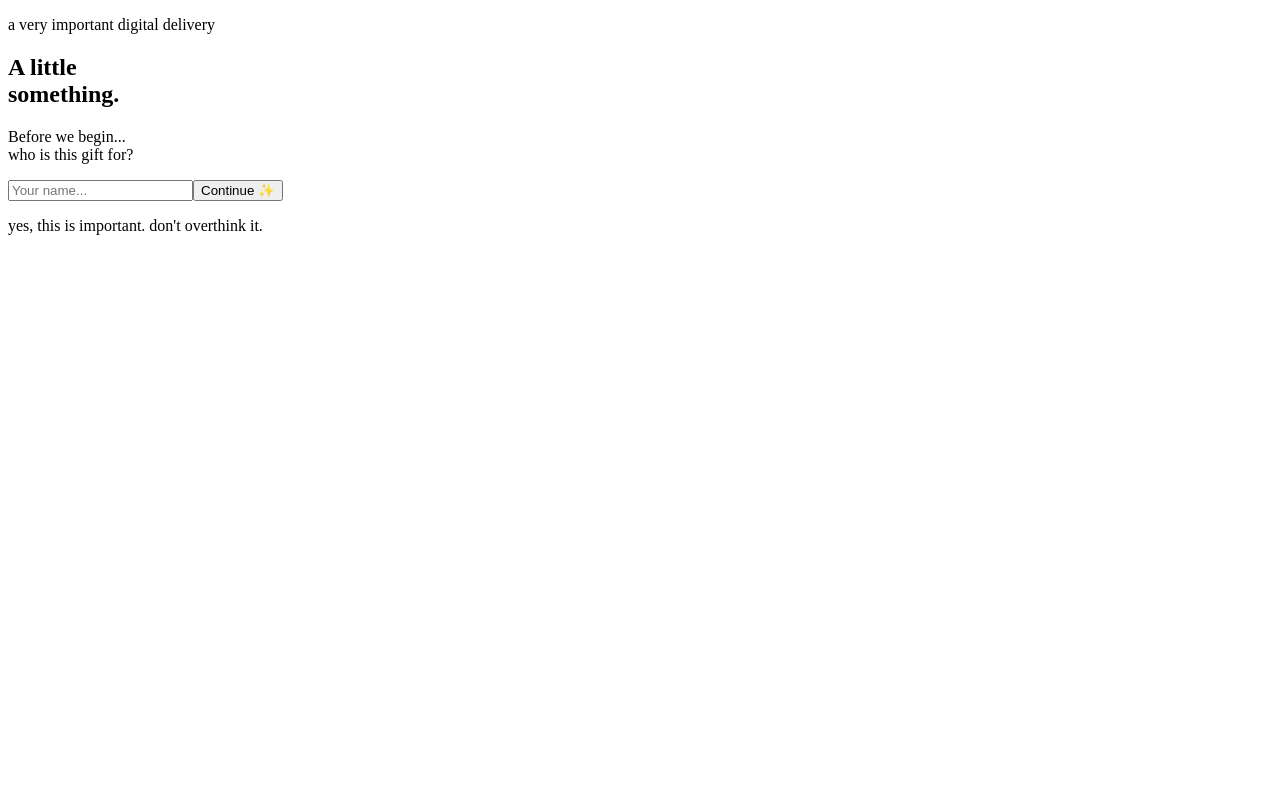
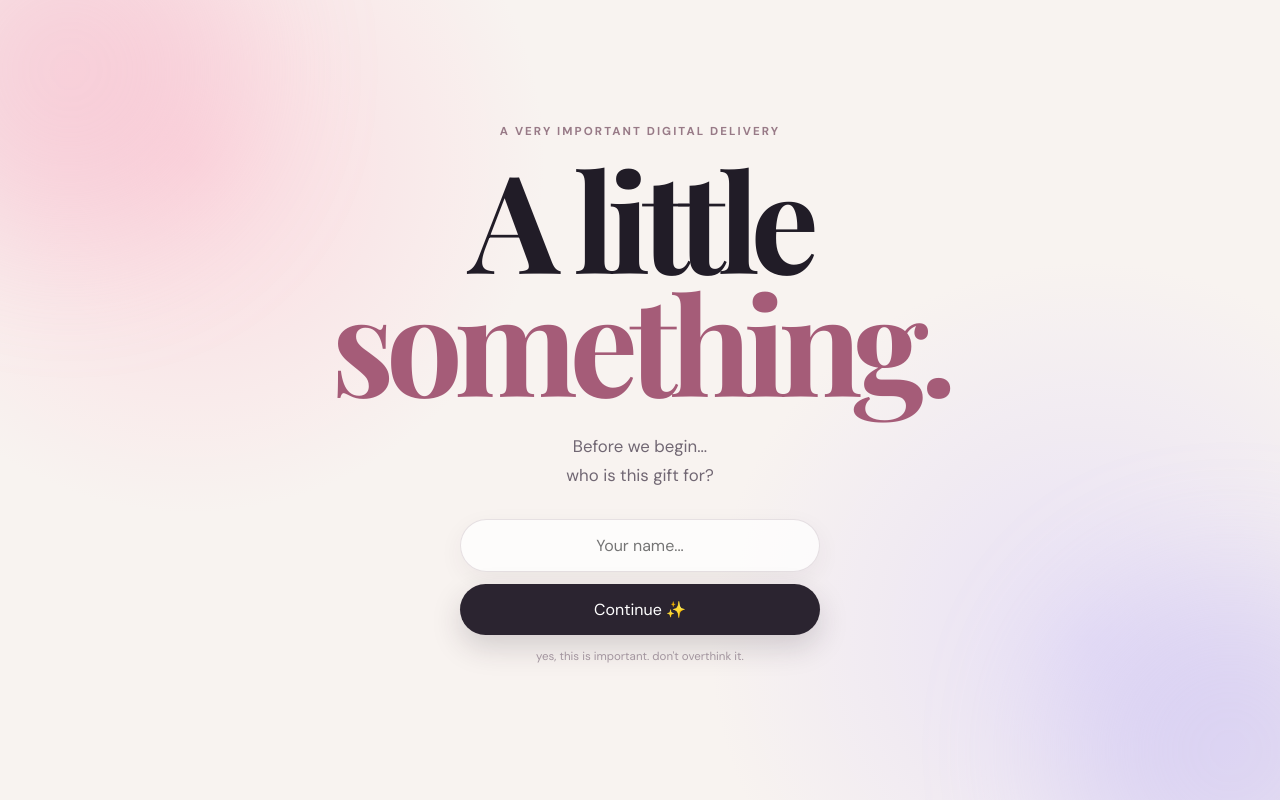
Before and after one commit to abhigyan025/Rakhi-digi-gifts, a React (Vite) app: page / in a window 1280 px wide. Built offline with nearby package versions, Linux system fonts and the light colour scheme.

Commit message:
Update styles.css

```diff
--- a/src/styles.css
+++ b/src/styles.css
@@ -1,3 +1,334 @@
+@import url("https://fonts.googleapis.com/css2?family=DM+Sans:wght@400;500;600;700&family=Playfair+Display:wght@500;600;700&display=swap");
+
+:root {
+  font-family: "DM Sans", sans-serif;
+  color: #211c27;
+  background: #f8f3f0;
+  font-synthesis: none;
+  text-rendering: optimizeLegibility;
+}
+
+* {
+  box-sizing: border-box;
+}
+
+html {
+  scroll-behavior: smooth;
+}
+
+body {
+  margin: 0;
+  min-width: 320px;
+}
+
+button {
+  font: inherit;
+}
+
+.app {
+  min-height: 100svh;
+  overflow: hidden;
+  background:
+    radial-gradient(
+      circle at 15% 20%,
+      rgba(255, 188, 205, 0.45),
+      transparent 28%
+    ),
+    radial-gradient(
+      circle at 85% 80%,
+      rgba(201, 189, 255, 0.35),
+      transparent 30%
+    ),
+    #f8f3f0;
+}
+
+.hero {
+  position: relative;
+  min-height: 100svh;
+  display: flex;
+  align-items: center;
+  justify-content: center;
+  padding: 32px 20px;
+  overflow: hidden;
+}
+
+.intro,
+.gift-content {
+  position: relative;
+  z-index: 2;
+  width: min(720px, 100%);
+  text-align: center;
+  animation: appear 0.8s ease both;
+}
+
+.eyebrow {
+  margin: 0 0 18px;
+  color: #987a87;
+  font-size: 0.72rem;
+  font-weight: 700;
+  letter-spacing: 0.18em;
+  text-transform: uppercase;
+}
+
+h1 {
+  margin: 0;
+  font-family: "Playfair Display", serif;
+  font-size: clamp(4rem, 14vw, 8.5rem);
+  line-height: 0.9;
+  letter-spacing: -0.06em;
+}
+
+h1 span {
+  font-style: italic;
+  color: #a55c78;
+}
+
+.subtitle {
+  margin: 30px auto;
+  color: #716773;
+  font-size: 1.05rem;
+  line-height: 1.7;
+}
+
+.open-button,
+.actions button {
+  border: 0;
+  border-radius: 999px;
+  padding: 15px 25px;
+  color: white;
+  background: #2b2430;
+  cursor: pointer;
+  box-shadow: 0 12px 30px rgba(43, 36, 48, 0.18);
+  transition:
+    transform 0.2s ease,
+    box-shadow 0.2s ease;
+}
+
+.open-button:hover,
+.actions button:hover {
+  transform: translateY(-3px);
+  box-shadow: 0 16px 35px rgba(43, 36, 48, 0.23);
+}
+
+.tiny-note {
+  margin-top: 14px;
+  color: #a2949e;
+  font-size: 0.72rem;
+}
+
+.glow {
+  position: absolute;
+  width: 340px;
+  height: 340px;
+  border-radius: 50%;
+  filter: blur(70px);
+  opacity: 0.35;
+  pointer-events: none;
+}
+
+.glow-one {
+  top: -100px;
+  left: -100px;
+  background: #f3a9c1;
+}
+
+.glow-two {
+  right: -120px;
+  bottom: -120px;
+  background: #b8adf2;
+}
+
+.gift-content {
+  max-width: 680px;
+}
+
+.gift-content h1 {
+  font-size: clamp(3.6rem, 11vw, 6.5rem);
+  margin-bottom: 32px;
+}
+
+.card {
+  position: relative;
+  padding: clamp(28px, 6vw, 48px);
+  border: 1px solid rgba(120, 95, 110, 0.14);
+  border-radius: 28px;
+  background: rgba(255, 255, 255, 0.66);
+  backdrop-filter: blur(18px);
+  box-shadow: 0 25px 70px rgba(75, 55, 68, 0.1);
+  text-align: left;
+}
+
+.card-decoration {
+  margin-bottom: 20px;
+  color: #b86d88;
+  font-size: 1.4rem;
+}
+
+.card h2 {
+  margin: 0 0 24px;
+  font-family: "Playfair Display", serif;
+  font-size: 2rem;
+}
+
+.card p {
+  color: #5f5660;
+  line-height: 1.8;
+  margin: 0 0 17px;
+}
+
+.signature {
+  display: flex;
+  align-items: center;
+  justify-content: space-between;
+  margin-top: 30px;
+  padding-top: 20px;
+  border-top: 1px solid rgba(120, 95, 110, 0.12);
+  color: #8c7883;
+  font-size: 0.8rem;
+}
+
+.signature strong {
+  color: #b86d88;
+}
+
+.actions {
+  display: flex;
+  justify-content: center;
+  flex-wrap: wrap;
+  gap: 12px;
+  margin-top: 20px;
+}
+
+.actions .secondary {
+  color: #463c46;
+  background: rgba(255, 255, 255, 0.75);
+  box-shadow: none;
+  border: 1px solid rgba(120, 95, 110, 0.15);
+}
+
+.memory-card {
+  margin: 22px auto 0;
+  max-width: 500px;
+  padding: 18px 20px;
+  border-radius: 20px;
+  background: rgba(255, 255, 255, 0.42);
+}
+
+.memory-card span {
+  color: #a55c78;
+  font-size: 0.72rem;
+  font-weight: 700;
+  letter-spacing: 0.12em;
+  text-transform: uppercase;
+}
+
+.memory-card p {
+  margin: 7px 0 0;
+  color: #706671;
+  font-size: 0.88rem;
+  line-height: 1.6;
+}
+
+.floating-heart {
+  position: fixed;
+  bottom: -30px;
+  z-index: 1;
+  color: rgba(174, 93, 124, 0.28);
+  pointer-events: none;
+  animation: float-up linear forwards;
+}
+
+.modal-backdrop {
+  position: fixed;
+  inset: 0;
+  z-index: 20;
+  display: flex;
+  align-items: center;
+  justify-content: center;
+  padding: 20px;
+  background: rgba(31, 25, 34, 0.45);
+  backdrop-filter: blur(8px);
+  animation: fade 0.25s ease;
+}
+
+.letter {
+  position: relative;
+  width: min(560px, 100%);
+  max-height: 90svh;
+  overflow-y: auto;
+  padding: clamp(28px, 7vw, 48px);
+  border-radius: 28px;
+  background: #fffaf7;
+  box-shadow: 0 30px 100px rgba(31, 25, 34, 0.3);
+  animation: modal-in 0.35s ease both;
+}
+
+.letter h2 {
+  margin: 0 0 25px;
+  font-family: "Playfair Display", serif;
+  font-size: clamp(2rem, 7vw, 3rem);
+  line-height: 1.1;
+}
+
+.letter h2 span {
+  color: #a55c78;
+  font-style: italic;
+}
+
+.letter p {
+  color: #5e555e;
+  line-height: 1.8;
+}
+
+.close {
+  position: absolute;
+  top: 14px;
+  right: 16px;
+  border: 0;
+  background: transparent;
+  color: #8c7d87;
+  font-size: 1.8rem;
+  cursor: pointer;
+}
+
+.letter-sign {
+  margin-top: 28px;
+  color: #a55c78;
+  font-family: "Playfair Display", serif;
+  font-size: 1.25rem;
+  font-style: italic;
+  line-height: 1.5;
+}
+
+/* NAME ENTRY */
+
+.name-form {
+  width: min(360px, 100%);
+  margin: 30px auto 0;
+  display: flex;
+  flex-direction: column;
+  gap: 12px;
+}
+
+.name-form input {
+  width: 100%;
+  padding: 15px 18px;
+  border: 1px solid rgba(120, 95, 110, 0.18);
+  border-radius: 999px;
+  outline: none;
+  background: rgba(255, 255, 255, 0.72);
+  color: #2b2430;
+  font: inherit;
+  text-align: center;
+  box-shadow: 0 8px 25px rgba(75, 55, 68, 0.06);
+}
+
+.name-form input:focus {
+  border-color: rgba(165, 92, 120, 0.5);
+}
+
+/* MYRA PHOTO */
+
 .recipient-photo {
   width: min(190px, 52vw);
   aspect-ratio: 1;
@@ -20,7 +351,7 @@
 }
 
 .recipient-title {
-  margin-bottom: 32px;
+  margin-bottom: 32px !important;
 }
 
 .recipient-title small {
@@ -29,6 +360,58 @@
   font-family: "DM Sans", sans-serif;
   font-size: 1.35rem;
   letter-spacing: 0;
+}
+
+/* ANIMATIONS */
+
+@keyframes appear {
+  from {
+    opacity: 0;
+    transform: translateY(18px);
+  }
+
+  to {
+    opacity: 1;
+    transform: translateY(0);
+  }
+}
+
+@keyframes float-up {
+  from {
+    transform: translateY(0) rotate(0deg);
+    opacity: 0;
+  }
+
+  15% {
+    opacity: 1;
+  }
+
+  to {
+    transform: translateY(-110vh) rotate(30deg);
+    opacity: 0;
+  }
+}
+
+@keyframes fade {
+  from {
+    opacity: 0;
+  }
+
+  to {
+    opacity: 1;
+  }
+}
+
+@keyframes modal-in {
+  from {
+    opacity: 0;
+    transform: scale(0.96) translateY(15px);
+  }
+
+  to {
+    opacity: 1;
+    transform: scale(1) translateY(0);
+  }
 }
 
 @keyframes photo-in {
@@ -44,7 +427,33 @@
 }
 
 @media (max-width: 600px) {
+  .hero {
+    padding: 24px 16px;
+  }
+
+  .card {
+    border-radius: 22px;
+  }
+
+  .actions {
+    flex-direction: column;
+  }
+
+  .actions button {
+    width: 100%;
+  }
+
   .recipient-photo {
     width: 155px;
   }
 }
+
+@media (prefers-reduced-motion: reduce) {
+  *,
+  *::before,
+  *::after {
+    scroll-behavior: auto !important;
+    animation-duration: 0.01ms !important;
+    animation-iteration-count: 1 !important;
+  }
+  }
```
